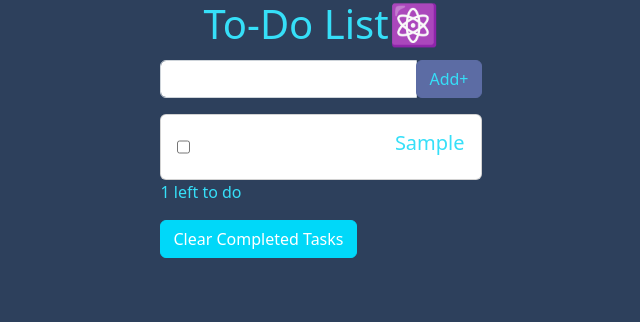
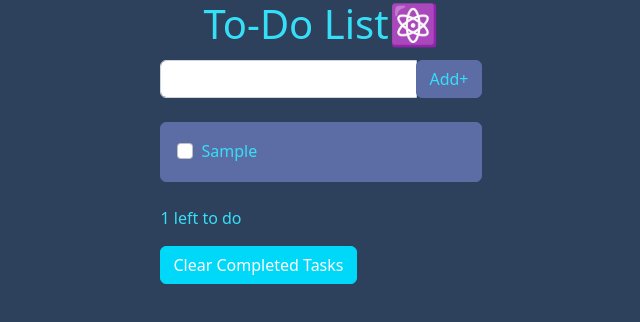
Before and after one commit to Boriwan/react_to-do_list, a React (Create React App) app: page / in a window 1280 px wide. Both pictures are taken after typing "Sample" into the empty fields and a click on the button "Add+". Shown: the top 322 px of the page, without its empty margins (319-959 px from the left). Built offline with nearby package versions, Linux system fonts and the light colour scheme.

Commit message:
styling progress

```diff
--- a/src/Todo.js
+++ b/src/Todo.js
@@ -6,14 +6,18 @@ export default function Todo({ todo, toggleTodo }) {
     }
     return (
         <>
+            <div className='d-flex flex-column mt-4 mb-4'>
                 <div className='card'>
                     <div class='card-body'>
-                        <label className='d-flex justify-content-between'>
-                            <input type='checkbox' checked={todo.complete} onChange={handleTodoClick} />
-                            <h5 className='card-title'>{todo.name}</h5>
-                        </label>
+                        <div className='form-check'>
+                        <input className='form-check-input' type='checkbox' checked={todo.complete} onChange={handleTodoClick} />
+                            <label className='form-check-label'>
+                                {todo.name}
+                            </label>
+                        </div>
                     </div>
                 </div>
+            </div>
         </>
     )
 }
--- a/src/custom.css
+++ b/src/custom.css
@@ -16,7 +16,7 @@ h1, h5, p {
     color: #36DFF8;
 }
 
-.btn-add {
+.btn-add, .card {
     background-color: #5C6CA4 !important;
     border-color: #5C6CA4 !important;
     color: #36DFF8 !important;
```
